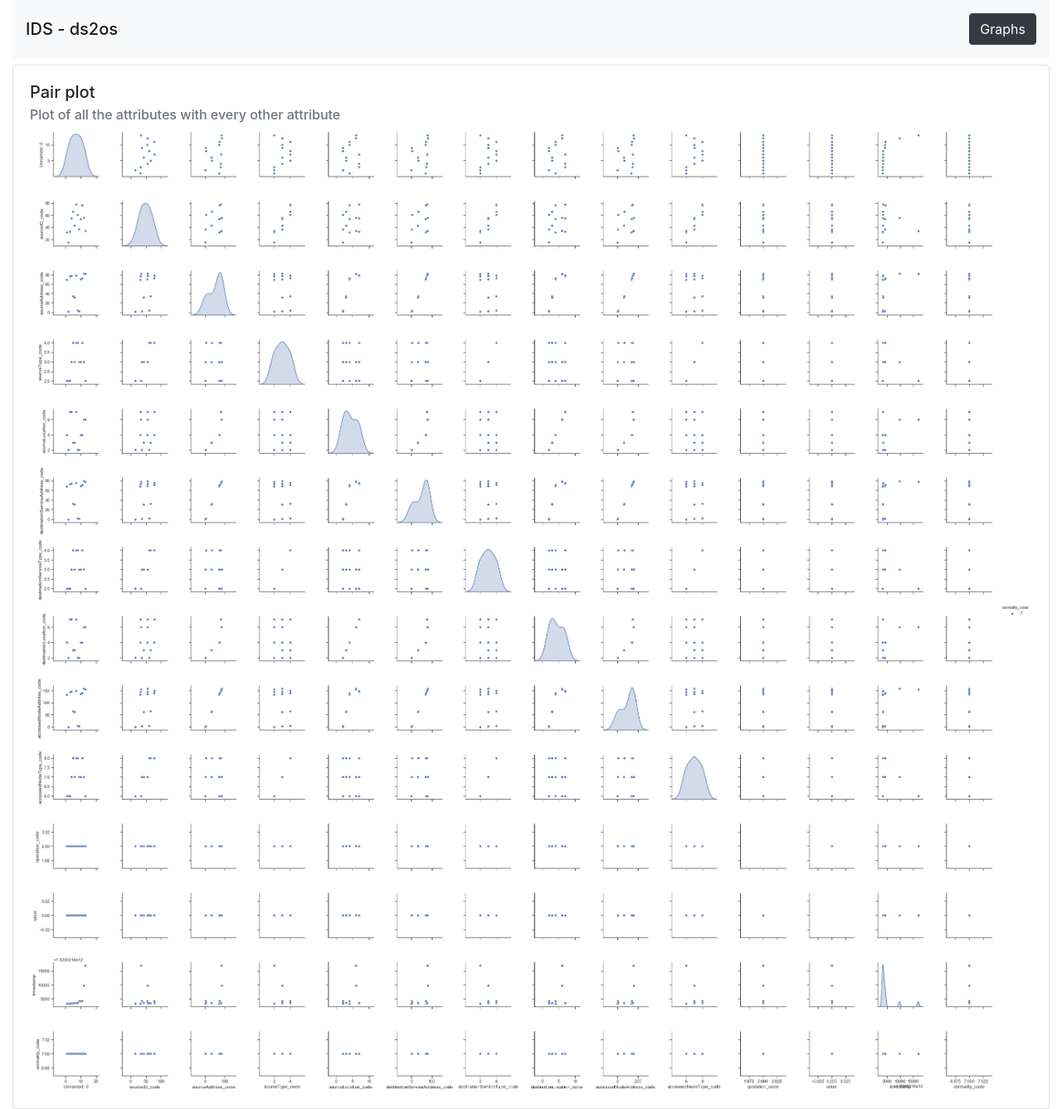
After one commit to rhish9h/mini-project-ds2os-ids, a Django app: page /graphs in a window 1280 px wide. The commit adds this page. Shown: the whole page at 83% size. Run offline with Django 3.2, Linux system fonts and the light colour scheme; parts of the project's set-up code (start-up, migrations or seed data) failed here and were passed over; some libraries are stand-ins or nearby versions.

```diff
--- /dev/null
+++ b/ids_web/ids_mini/ids_app/templates/ids_app/graphs.html
@@ -0,0 +1,39 @@
+<!DOCTYPE html>
+<html lang="en">
+<head>
+  <meta charset="UTF-8">
+  <meta name="viewport" content="width=device-width, initial-scale=1.0">
+  <meta http-equiv="X-UA-Compatible" content="ie=edge">
+  <link rel="stylesheet" href="https://stackpath.bootstrapcdn.com/bootstrap/4.3.1/css/bootstrap.min.css">
+  <title>graphs</title>
+</head>
+<body>
+  {% block content %}
+  {% load staticfiles %}
+    <!-- navbar -->
+    <div class="container-fluid">
+      <!-- As a link -->
+      <nav class="navbar navbar-light bg-light h1 py-3" id="ids_navbar">
+          <a class="navbar-brand" href="index">IDS - ds2os</a>
+          <a href="graphs">
+            <button type="button" class="btn btn-dark float-right">Graphs</button>
+          </a>
+      </nav>
+    </div>
+
+    <!-- carousel --------------------------------------------------------------------------------------------->
+    <div class="container-fluid">
+
+      <div class="card">
+        <div class="card-body">
+          <h5 class="card-title">Pair plot</h5>
+          <h6 class="card-subtitle mb-2 text-muted">Plot of all the attributes with every other attribute</h6>
+          <img src="/static/images/pairplot.png" alt="pair plot" class="card-img-top">
+        </div>
+      </div>
+
+    </div>
+
+  {% endblock %}
+</body>
+</html>
--- a/ids_web/ids_mini/ids_app/urls.py
+++ b/ids_web/ids_mini/ids_app/urls.py
@@ -4,4 +4,6 @@ from . import views
 
 urlpatterns = [
     path('', views.index, name='index'),
+    path('index', views.index, name='index'),
+    path('graphs', views.graphs, name='graphs')
 ]
--- a/ids_web/ids_mini/ids_app/views.py
+++ b/ids_web/ids_mini/ids_app/views.py
@@ -65,3 +65,13 @@ def index(request):
 # ------------------------------------------------------- basic get ----- display only form with drop downs
 
   return render(request, 'ids_app/index.html', {'ddown': ddown})
+
+
+# -------------------------------------------------------------------------------------------------------------------
+# -------------------------------------------------------------------------------------------------------------------
+# -------------------------------------------------------------------------------------------------------------------
+
+# GRAPHS
+
+def graphs(request):
+  return render(request, 'ids_app/graphs.html')
--- a/ids_web/ids_mini/ids_mini/settings.py
+++ b/ids_web/ids_mini/ids_mini/settings.py
@@ -119,3 +119,7 @@ USE_TZ = True
 # https://docs.djangoproject.com/en/2.2/howto/static-files/
 
 STATIC_URL = '/static/'
+
+STATICFILES_DIRS = (
+    os.path.join(BASE_DIR, 'assets'),
+)
--- a/ids_web/ids_mini/ids_mini/urls.py
+++ b/ids_web/ids_mini/ids_mini/urls.py
@@ -16,7 +16,11 @@ Including another URLconf
 from django.contrib import admin
 from django.urls import path, include
 
+from django.contrib.staticfiles.urls import staticfiles_urlpatterns
+
 urlpatterns = [
     path('admin/', admin.site.urls),
     path('', include('ids_app.urls'))
 ]
+
+urlpatterns += staticfiles_urlpatterns()
```
Also changed, not shown: ids_web/ids_mini/ids_app/templates/ids_app/index.html (+11 -5 lines), ids_web/ids_mini/assets/images/pairplot.png (added), ids_web/ids_mini/functional_tests/__init__.py (added), ids_web/ids_mini/functional_tests/project_tests.py (added), pictures/pairplot.png (added), 5 other files.
